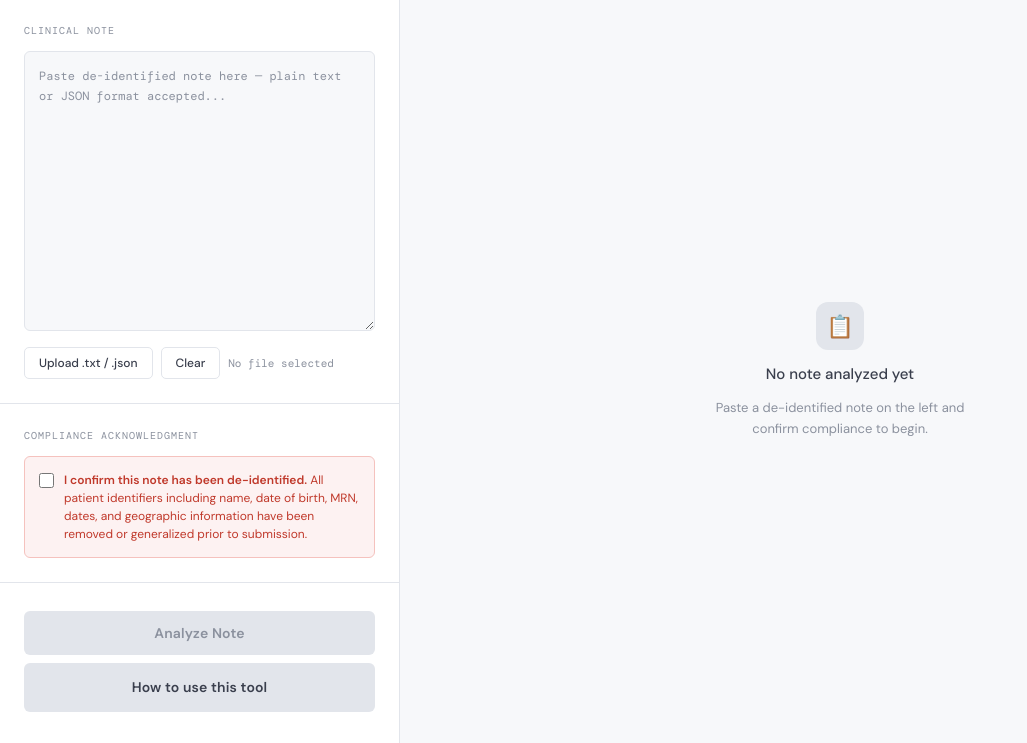
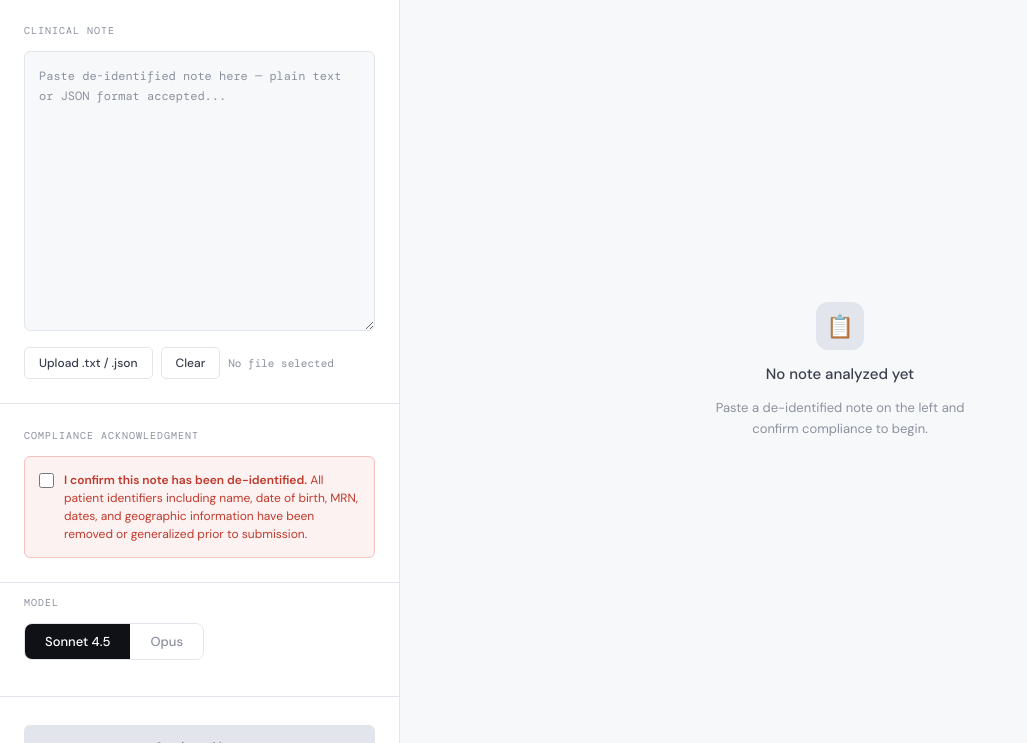
Before and after one commit to drpuri/medical-coding-agent, a Flask app: page / in a window 1280 px wide. Shown: the part 57-800 px from the top of the page, without its empty margins (0-1027 px from the left). Run offline with Flask 3, Linux system fonts and the light colour scheme; some web fonts are replaced.

Commit message:
Add model selector toggle to /analyze for Sonnet vs Opus comparison
Adds a UI toggle (reusing existing view-toggle CSS) that lets users switch
between Sonnet 4.5 and Opus on the /analyze endpoint without redeploying.
Backend whitelists allowed model keys and defaults to Sonnet.

Co-Authored-By: Claude Opus 4.6 <noreply@anthropic.com>

```diff
--- a/web/app.py
+++ b/web/app.py
@@ -25,6 +25,11 @@ def cached_system(prompt_text):
     """Wrap a system prompt string for Anthropic prompt caching."""
     return [{"type": "text", "text": prompt_text, "cache_control": {"type": "ephemeral"}}]
 
+
+MODEL_MAP = {
+    "sonnet": "claude-sonnet-4-5-20250929",
+    "opus": "claude-opus-4-6",
+}
 
 CACHED_PROVIDER = cached_system(SYSTEM_PROMPT_PROVIDER)
 CACHED_ENRICH = cached_system(SYSTEM_PROMPT_ENRICH)
@@ -149,6 +154,9 @@ def analyze():
     if len(note_content) > 100_000:
         return jsonify({"error": "Note exceeds maximum length (100,000 characters)."}), 400
 
+    model_key = data.get("model", "sonnet")
+    model_id = MODEL_MAP.get(model_key, MODEL_MAP["sonnet"])
+
     # Try to parse as JSON if it looks like structured data
     try:
         if note_content.strip().startswith("{") or note_content.strip().startswith("["):
@@ -161,11 +169,11 @@ def analyze():
         try:
             client = get_client()
             t0 = time.time()
-            logger.info("Starting PROVIDER stream (max_tokens=4096)")
+            logger.info("Starting PROVIDER stream (model=%s, max_tokens=4096)", model_id)
             accumulated = ""
 
             with client.messages.stream(
-                model="claude-sonnet-4-5-20250929",
+                model=model_id,
                 max_tokens=4096,
                 system=CACHED_PROVIDER,
                 messages=[
--- a/web/templates/index.html
+++ b/web/templates/index.html
@@ -1074,6 +1074,14 @@
       </div>
     </div>
 
+    <div class="panel-section" style="padding:12px 24px">
+      <div class="section-label">Model</div>
+      <div class="view-toggle">
+        <button class="view-toggle-btn active" id="toggle-sonnet" onclick="switchModel('sonnet')">Sonnet 4.5</button>
+        <button class="view-toggle-btn" id="toggle-opus" onclick="switchModel('opus')">Opus</button>
+      </div>
+    </div>
+
     <div class="panel-section">
       <button class="btn-analyze" id="analyze-btn" onclick="analyzeNote()" disabled>
         <span id="btn-text">Analyze Note</span>
@@ -1132,6 +1140,7 @@
   let currentNote = '';
   let currentAnalysis = '';
   let currentView = 'provider'; // 'provider' or 'detailed'
+  let currentModel = 'sonnet';
   let providerData = null;     // Call 1 result
   let enrichData = null;       // Call 2 result
   let enrichLoading = false;   // Prevent double-fire
@@ -1383,7 +1392,7 @@
       const res = await fetch('/analyze', {
         method: 'POST',
         headers: { 'Content-Type': 'application/json' },
-        body: JSON.stringify({ note, deidentified_confirmed: true })
+        body: JSON.stringify({ note, deidentified_confirmed: true, model: currentModel })
       });
 
       if (!res.ok) {
@@ -1588,6 +1597,13 @@
         '<div class="summary-card-value ' + frailtyClass + '" style="' + frailtyStyle + '"' + frailtyAttrs + '>' + escapeHtml(frailtyLabel) + '</div>' +
       '</div>' +
     '</div>';
+  }
+
+  // ── Model Toggle ──
+  function switchModel(model) {
+    currentModel = model;
+    document.getElementById('toggle-sonnet').className = 'view-toggle-btn' + (model === 'sonnet' ? ' active' : '');
+    document.getElementById('toggle-opus').className = 'view-toggle-btn' + (model === 'opus' ? ' active' : '');
   }
 
   // ── View Toggle ──
```
